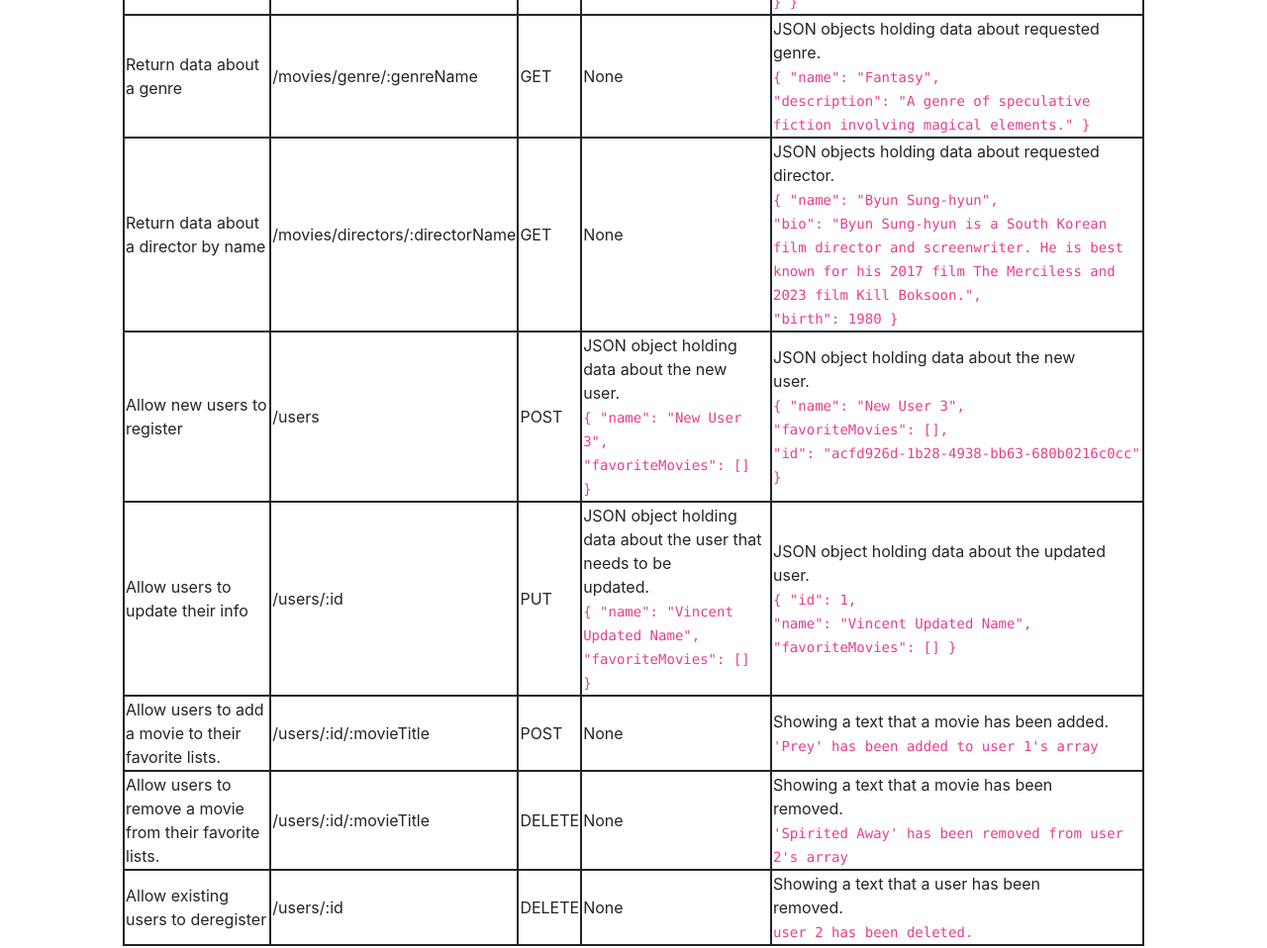
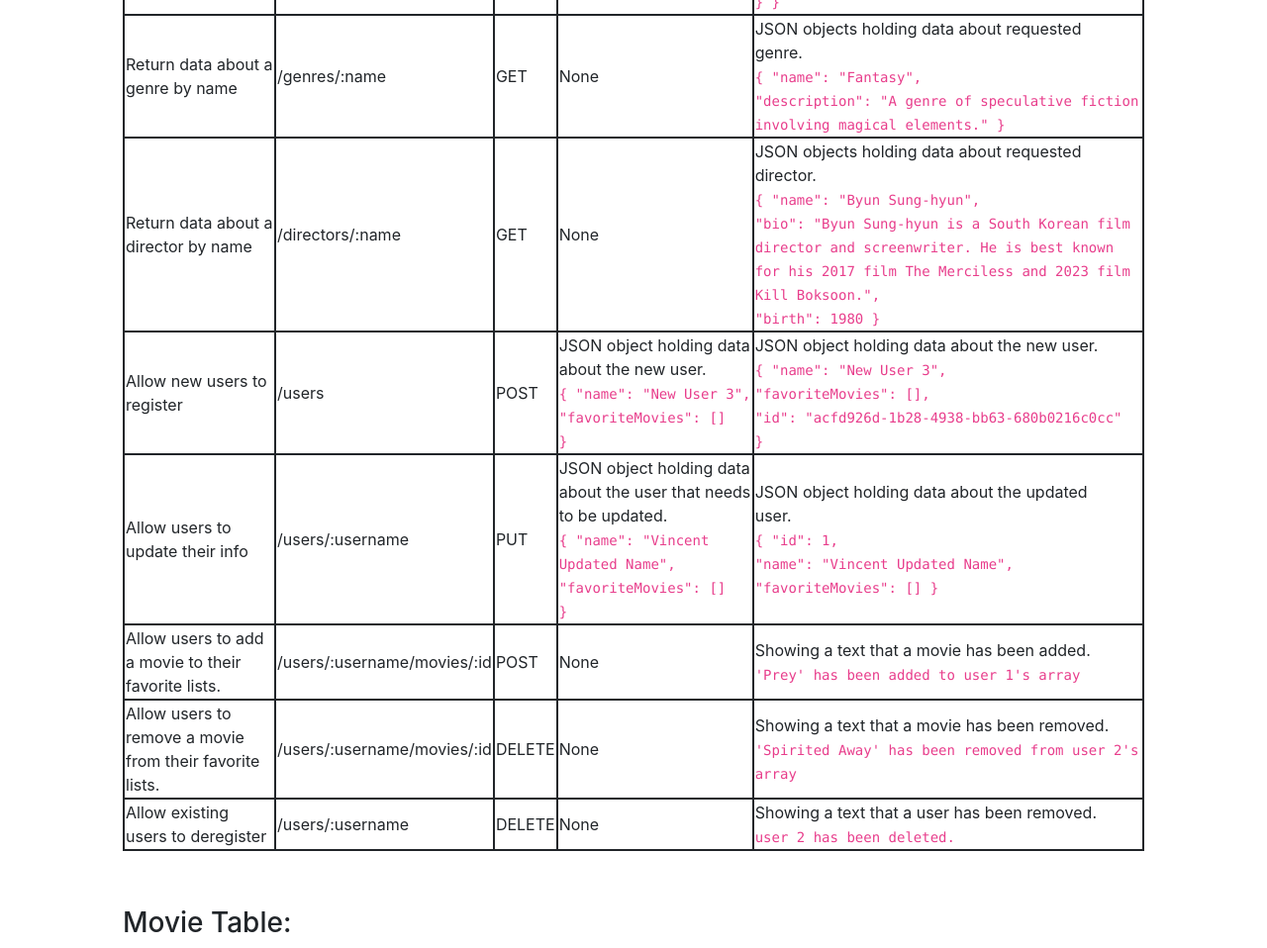
Before and after one commit to anhnguyengocv/movie-api, a website: page public/documentation.html in a window 1280 px wide. Shown: the part 840-1798 px from the top of the page at 99% size. Drawn offline with nearby package versions, Linux system fonts and the light colour scheme.

Commit message:
Update documentation.html

```diff
--- a/public/documentation.html
+++ b/public/documentation.html
@@ -62,8 +62,8 @@
                 </td>
             </tr>
             <tr>
-                <td>Return data about a genre</td>
-                <td>/movies/genre/:genreName</td>
+                <td>Return data about a genre by name</td>
+                <td>/genres/:name</td>
                 <td>GET</td>
                 <td>None</td>
                 <td>JSON objects holding data about requested genre.
@@ -77,7 +77,7 @@
             </tr>
             <tr>
                 <td>Return data about a director by name</td>
-                <td>/movies/directors/:directorName</td>
+                <td>/directors/:name</td>
                 <td>GET</td>
                 <td>None</td>
                 <td>JSON objects holding data about requested director.
@@ -115,7 +115,7 @@
             </tr>
             <tr>
                 <td>Allow users to update their info</td>
-                <td>/users/:id</td>
+                <td>/users/:username</td>
                 <td>PUT</td>
                 <td>JSON object holding data about the user that needs to be updated.
                     <code>
@@ -137,7 +137,7 @@
             </tr>
             <tr>
                 <td>Allow users to add a movie to their favorite lists.</td>
-                <td>/users/:id/:movieTitle</td>
+                <td>/users/:username/movies/:id</td>
                 <td>POST</td>
                 <td>None</td>
                 <td>Showing a text that a movie has been added.
@@ -146,7 +146,7 @@
             </tr>
             <tr>
                 <td>Allow users to remove a movie from their favorite lists.</td>
-                <td>/users/:id/:movieTitle</td>
+                <td>/users/:username/movies/:id</td>
                 <td>DELETE</td>
                 <td>None</td>
                 <td>Showing a text that a movie has been removed.
@@ -155,7 +155,7 @@
             </tr>
             <tr>
                 <td>Allow existing users to deregister</td>
-                <td>/users/:id</td>
+                <td>/users/:username</td>
                 <td>DELETE</td>
                 <td>None</td>
                 <td>Showing a text that a user has been removed.
```
